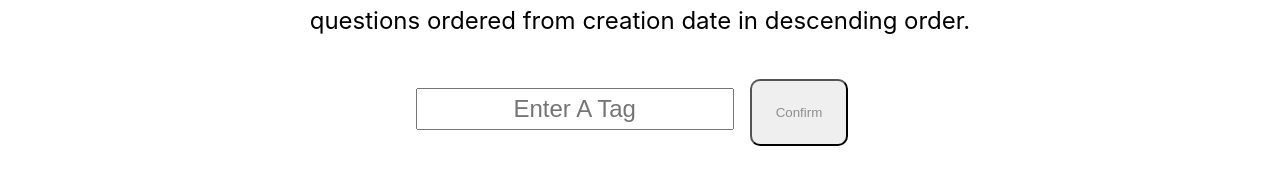
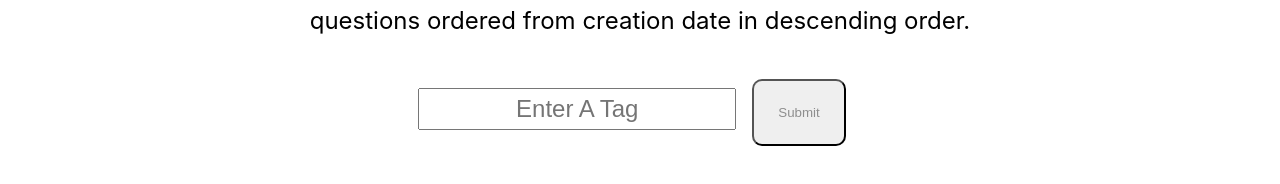
Before and after one commit to GinCS/stackoverflow-getter, a Next.js app: page / in a window 1280 px wide. Shown: the part 384-568 px from the top of the page. Built offline with nearby package versions, Linux system fonts and the light colour scheme.

Commit message:
Server Side Rendering Attempt Added the textbox and is rendering on server. Attempting fetch to api. Still in progress.

```diff
--- a/components/tag-input.js
+++ b/components/tag-input.js
@@ -1,35 +1,15 @@
-import React from 'react'
+import { useRouter } from 'next/router'
 import styles from '../styles/Home.module.css'
 
-export default class Tag extends React.Component {
-    constructor(props) {
-        super(props);
-        this.state = {
-            tag: ""
-        };
+export const SearchTag = () => {
+    const router = useRouter();
+    return (
+        <div>
+            <form>
+                <input className={styles.description} type="text" placeholder="Enter A Tag" name="tag" required />
+                <button onClick={()=> router.push('/result/'+'tag') } className={styles.tag}>Submit</button>
+            </form>
+        </div>
 
-        this.updateTag = this.updateTag.bind(this);
-        this.onSubmit = this.onSubmit.bind(this);
-    }
-
-    updateTag = (event) => this.setState({
-        tag: event.target.value
-    })
-
-    onSubmit = (event) => {
-        event.preventDefault();
-        this.props.onSubmit(this.state.tag);
-    }
-
-    render() {
-        return (
-            <div>
-                <form onSubmit={this.onSubmit}>
-                    <input className={styles.description} type="text" placeholder="Enter A Tag" name="tag" onChange={this.updateTag} required />
-                    <button type="submit" className={styles.tag}>Confirm</button>
-                </form>
-            </div>
-
-        );
-    }
+    );
 }
--- a/pages/index.js
+++ b/pages/index.js
@@ -1,29 +1,9 @@
 import Head from 'next/head'
 import styles from '../styles/Home.module.css'
 import React from 'react'
-import TagInput from '../components/tag-input.js'
+import { SearchTag } from '../components/tag-input.js'
 
-export default class Home extends React.Component {
-    constructor(props) {
-        super(props);
-        this.state = {
-            tag: "",
-            titles: "",
-            answers: ""
-        };
-        this.updateTag = this.updateTag.bind(this);
-    }
-
-    updateTag(str) {
-        this.setState({ tag: str });
-        console.log(this.state.tag);
-    }
-
-    activeScreen() {
-        return <TagInput onSubmit={this.updateTag}/>
-    }
-
-    render(){
+export default function Home() {
     return (
         <div className={styles.container}>
             <Head>
@@ -40,10 +20,9 @@ export default class Home extends React.Component {
                     and 10 most voted related questions ordered from creation date in descending
                     order.
                     </p>
-                    {this.activeScreen()}
+                <SearchTag/>
             </main>
         </div>
     )
-    }
 
 }
```
Also changed, not shown: pages/result/[tag].js (added, +35 -0 lines). Lines whose indentation alone changed are shown as unchanged.
